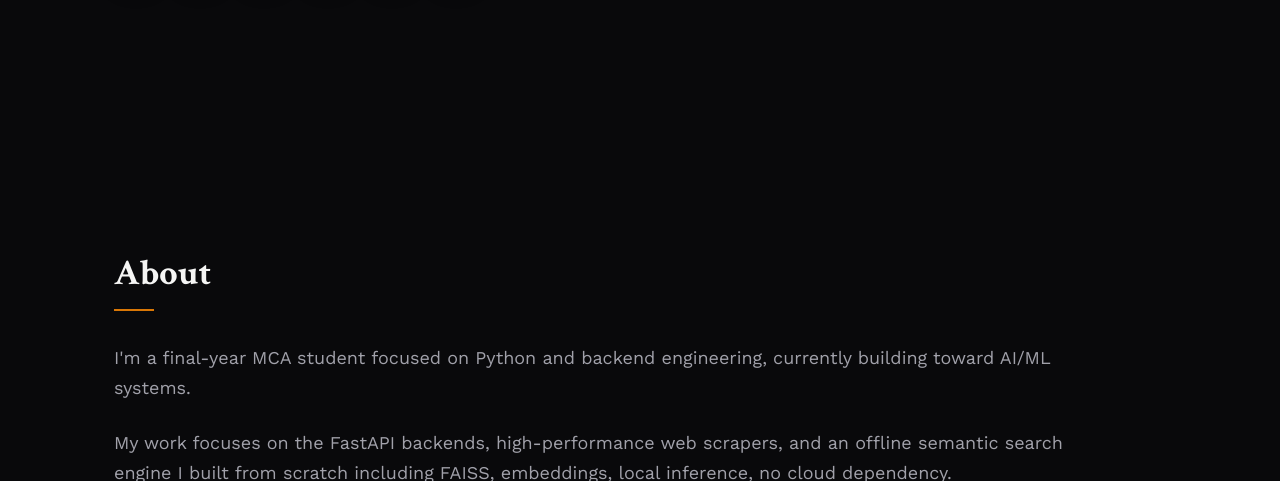
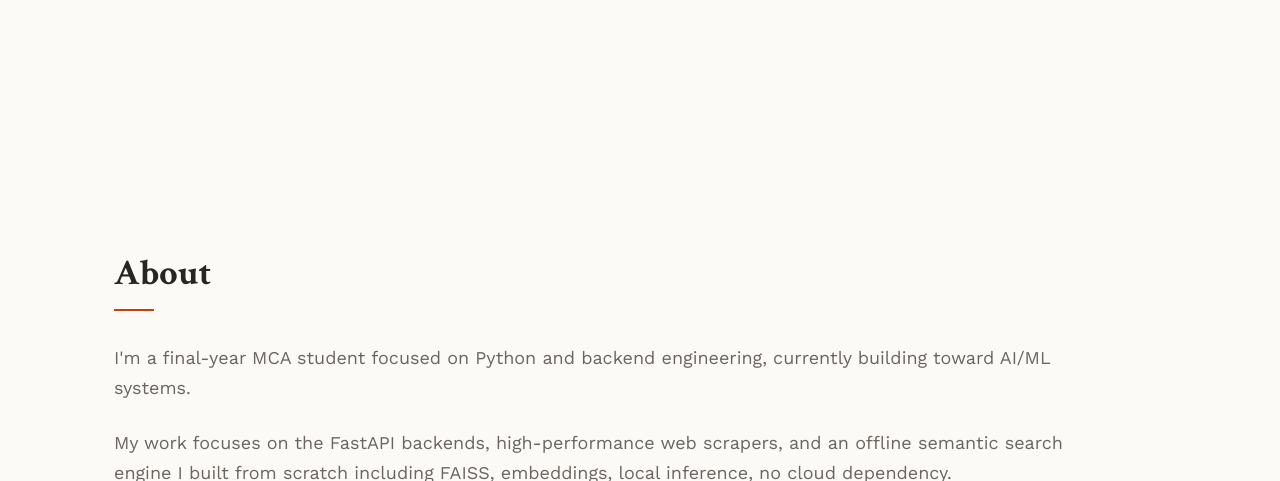
Before and after one commit to har1prasad/hariprasad, a plain HTML site: page index.html in a window 1280 px wide. Shown: the part 619-1100 px from the top of the page. Drawn offline with nearby package versions, Linux system fonts and the light colour scheme; some icons are missing.

Commit message:
fix: set light theme as default and adjust color palette

```diff
--- a/index.html
+++ b/index.html
@@ -26,7 +26,7 @@
     />
     <script>
       (function() {
-        const savedTheme = localStorage.getItem('theme') || 'dark';
+        const savedTheme = localStorage.getItem('theme') || 'light';
         document.documentElement.setAttribute('data-theme', savedTheme);
       })();
     </script>
--- a/script.js
+++ b/script.js
@@ -9,7 +9,7 @@ document.addEventListener('DOMContentLoaded', () => {
   if (savedTheme) {
     root.setAttribute('data-theme', savedTheme);
   } else {
-    root.setAttribute('data-theme', 'dark');
+    root.setAttribute('data-theme', 'light');
   }
 
   themeToggle.addEventListener('click', () => {
--- a/styles.css
+++ b/styles.css
@@ -4,18 +4,20 @@
   --font-display: "Crimson Text", Georgia, serif;
   --font-body: "Work Sans", -apple-system, BlinkMacSystemFont, "Segoe UI", Roboto, sans-serif;
 
-  /* Colors — Default Dark Mode */
-  --bg: #09090b; /* Deep obsidian black */
-  --bg-elevated: #111114;
-  --text: #f5f5f4;
-  --text-muted: #a1a1aa;
-  --border: #27272a;
-  --accent: #d97706; /* Elegant copper amber */
-  --accent-hover: #f59e0b;
-  --accent-light: #2b1b08;
-  --accent-light-text: #fcd34d;
-  --accent-contrast: #09090b;
-  --nav-bg: rgba(9, 9, 11, 0.6);
+  /* Colors — Default Light Mode */
+  --bg: #fcfaf7;
+  --bg-elevated: #ffffff;
+  --text: #292524;
+  --text-muted: #6b6560;
+  --border: #e7e2dc;
+  --accent: #c2410c; /* Terracotta */
+  --accent-hover: #9a3412;
+  --accent-light: #fef3c7; /* Warm soft badge bg */
+  --accent-light-text: #9a3412;
+  --accent-contrast: #ffffff;
+  --nav-bg: rgba(252, 250, 247, 0.6);
+  --shadow: 0 4px 20px rgba(41, 37, 36, 0.04);
+  --shadow-hover: 0 12px 30px rgba(194, 65, 12, 0.08);
 
   /* Spacing */
   --space-1: 0.5rem;
@@ -40,9 +42,6 @@
   --radius-lg: 16px;
   --ease: cubic-bezier(0.16, 1, 0.3, 1);
   --transition: all 0.35s var(--ease);
-
-  --shadow: 0 4px 20px rgba(0, 0, 0, 0.45);
-  --shadow-hover: 0 12px 30px rgba(217, 119, 6, 0.18);
 }
 
 /* Manual Theme Overrides */
@@ -68,32 +67,14 @@
   --text: #f5f5f4;
   --text-muted: #a1a1aa;
   --border: #27272a;
-  --accent: #d97706; /* Elegant copper amber */
-  --accent-hover: #f59e0b;
-  --accent-light: #2b1b08;
-  --accent-light-text: #fcd34d;
+  --accent: #b18d59; /* Gold / Champagne */
+  --accent-hover: #c9a56d;
+  --accent-light: #2b2418;
+  --accent-light-text: #e8d4b0;
   --accent-contrast: #09090b;
   --nav-bg: rgba(9, 9, 11, 0.6);
   --shadow: 0 4px 20px rgba(0, 0, 0, 0.45);
-  --shadow-hover: 0 12px 30px rgba(217, 119, 6, 0.18);
-}
-
-@media (prefers-color-scheme: dark) {
-  :root:not([data-theme="light"]) {
-    --bg: #09090b;
-    --bg-elevated: #111114;
-    --text: #f5f5f4;
-    --text-muted: #a1a1aa;
-    --border: #27272a;
-    --accent: #d97706;
-    --accent-hover: #f59e0b;
-    --accent-light: #2b1b08;
-    --accent-light-text: #fcd34d;
-    --accent-contrast: #09090b;
-    --nav-bg: rgba(9, 9, 11, 0.6);
-    --shadow: 0 4px 20px rgba(0, 0, 0, 0.45);
-    --shadow-hover: 0 12px 30px rgba(217, 119, 6, 0.18);
-  }
+  --shadow-hover: 0 12px 30px rgba(177, 141, 89, 0.22);
 }
 
 /* --- Base & Reset --- */
@@ -218,16 +199,6 @@ body {
 :root[data-theme="dark"] .moon-icon { display: none; }
 :root:not([data-theme="dark"]) .sun-icon { display: none; }
 :root:not([data-theme="dark"]) .moon-icon { display: block; }
-
-/* Fallbacks for auto preferences */
-@media (prefers-color-scheme: dark) {
-  :root:not([data-theme="light"]) .sun-icon { display: block; }
-  :root:not([data-theme="light"]) .moon-icon { display: none; }
-}
-@media (prefers-color-scheme: light) {
-  :root:not([data-theme="dark"]) .sun-icon { display: none; }
-  :root:not([data-theme="dark"]) .moon-icon { display: block; }
-}
 
 /* --- Hero Section --- */
 .hero {
@@ -875,6 +846,7 @@ body {
   border-color: var(--accent);
   background-color: var(--accent-light);
 }
+
 .method-details {
   display: flex;
   flex-direction: column;
@@ -943,7 +915,6 @@ body {
   color: var(--accent);
 }
 
-
 /* --- Footer --- */
 .footer {
   border-top: 1px solid var(--border);
@@ -995,7 +966,7 @@ body {
 
 @media (max-width: 768px) {
   .nav-links {
-    display: none; /* simple collapse or keeping it text-only */
+    display: none;
   }
 
   .hero {
```
